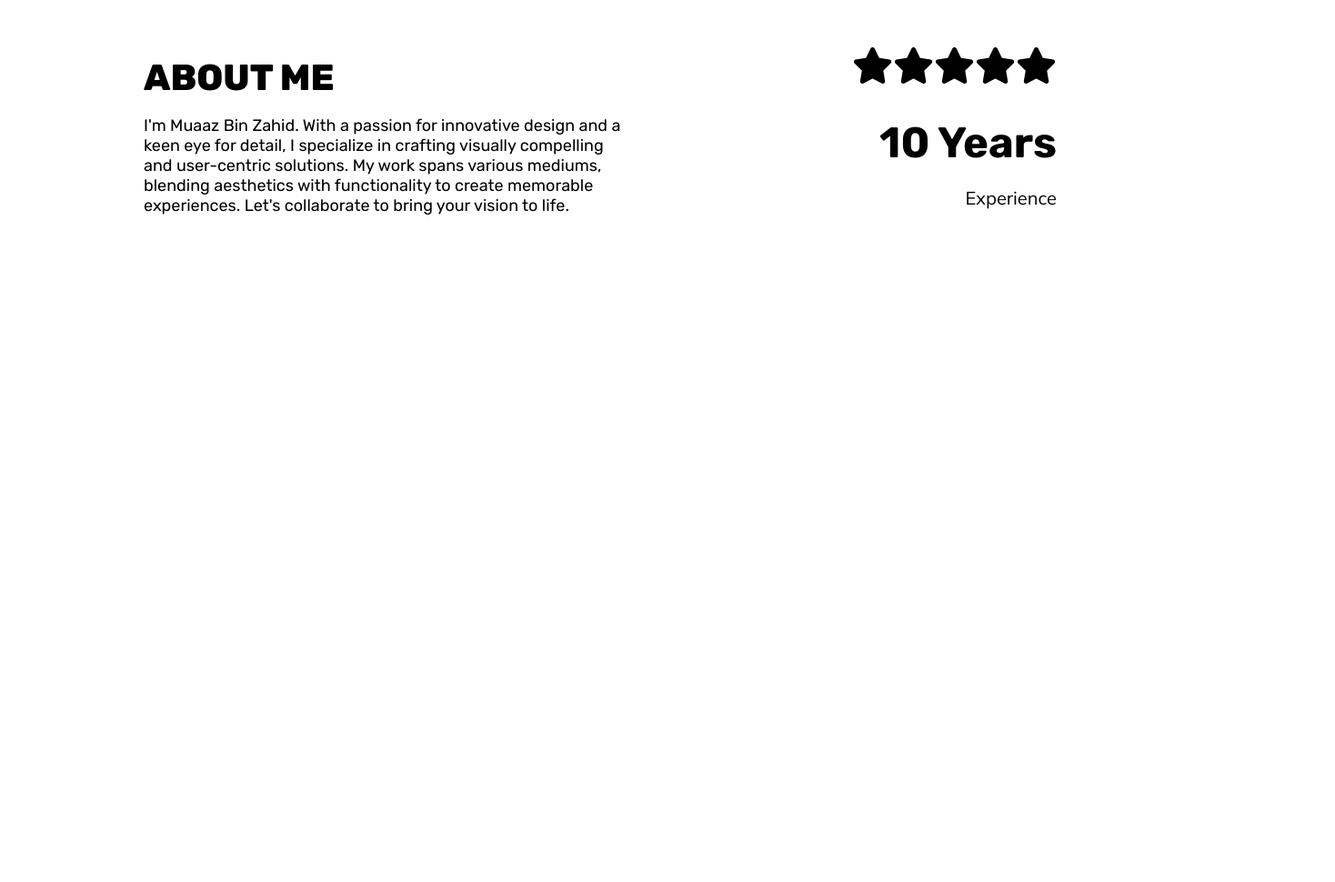
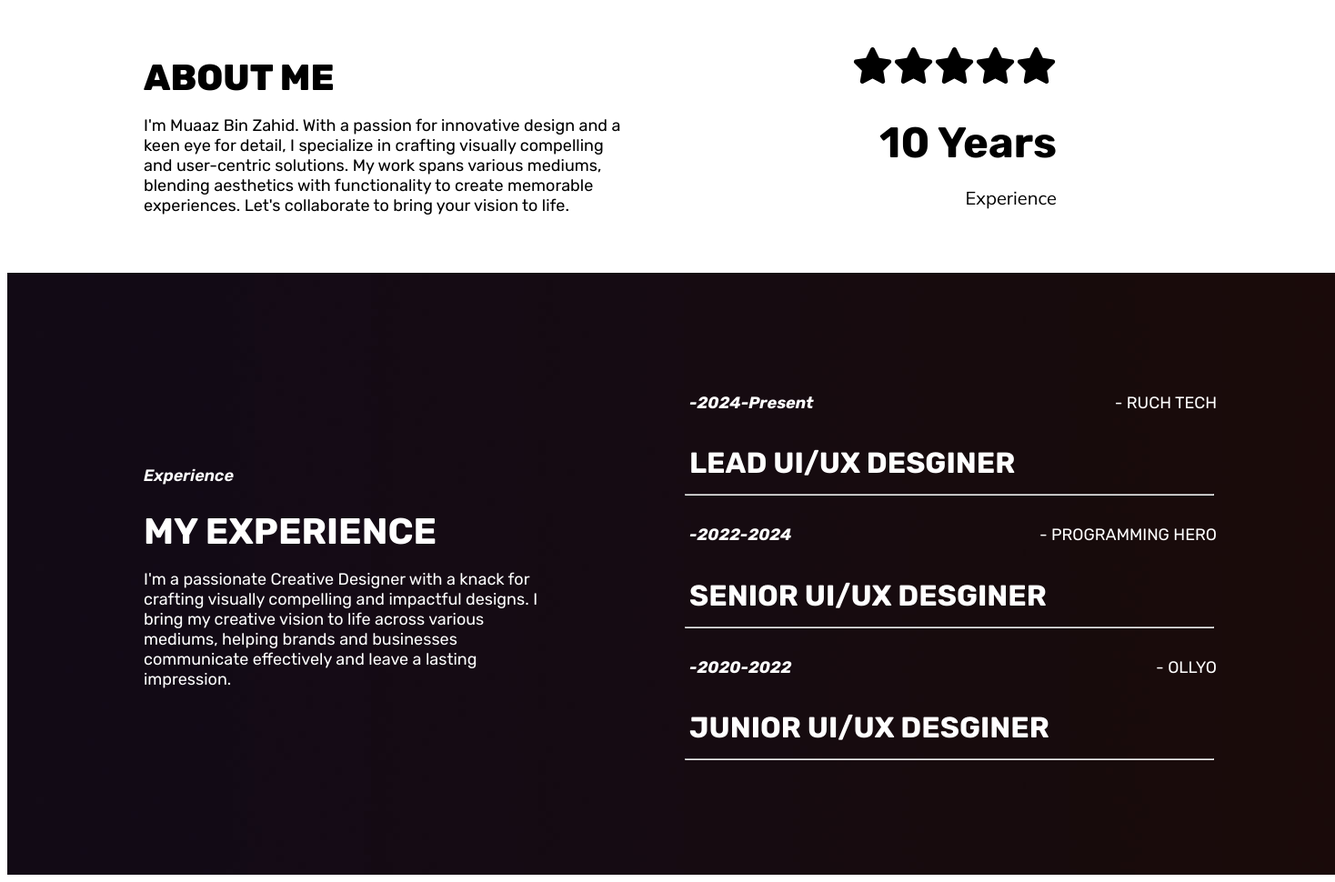
Before and after one commit to muaaz-bin/Bootcamp-A1, a plain HTML site: page index.html in a window 1280 px wide. Shown: the part 892-1862 px from the top of the page at 91% size, 1468 px wide, since content can reach past the window. Before the commit the page ends 1192 px from the top, so only its background shows below. Drawn offline with Linux system fonts and the light colour scheme.

Commit message:
experience section added

```diff
--- a/index.html
+++ b/index.html
@@ -45,9 +45,12 @@
                 <!-- <button class="btn-pri">Portfolio <i class="fa fa-arrow-right" aria-hidden="true"></i></button>
                 <button class="btn-sec"><i class="fa-solid fa-phone"></i> Hire me</button> -->
                 <div class="hire">
-                    <div> <button class="btn-pri">Portfolio <i class="fa fa-arrow-right" aria-hidden="true"></i></button>
+                    <div> <button class="btn-pri">Portfolio <i class="fa fa-arrow-right"
+                                aria-hidden="true"></i></button>
                     </div>
-                    <div class="hd"><h1 class="ht">Hire me</h1></div>
+                    <div class="hd">
+                        <h1 class="ht">Hire me</h1>
+                    </div>
                 </div>
                 <div class="social"><i class="fa fa-facebook-square" aria-hidden="true"></i> <i
                         class="fa fa-twitter-square" aria-hidden="true"></i> <i class="fa fa-instagram"
@@ -61,17 +64,69 @@
     <div class="about-me">
         <div class="about-text">
             <h1 class="at">ABOUT ME</h1>
-        <P class="ad">I'm Muaaz Bin Zahid. With a passion for innovative design and a keen eye for detail, I specialize
+            <P class="ad">I'm Muaaz Bin Zahid. With a passion for innovative design and a keen eye for detail, I
+                specialize
                 in crafting
                 visually compelling and user-centric solutions. My work spans various mediums, blending aesthetics with
                 functionality to create memorable experiences. Let's collaborate to bring your vision to life.</P>
         </div>
         <div class="exp">
-        <h1 class="star"><i class="fa fa-star" aria-hidden="true"></i><i class="fa fa-star" aria-hidden="true"></i><i
-                class="fa fa-star" aria-hidden="true"></i><i class="fa fa-star" aria-hidden="true"></i><i
-                class="fa fa-star" aria-hidden="true"></i></h1>
+            <h1 class="star"><i class="fa fa-star" aria-hidden="true"></i><i class="fa fa-star"
+                    aria-hidden="true"></i><i class="fa fa-star" aria-hidden="true"></i><i class="fa fa-star"
+                    aria-hidden="true"></i><i class="fa fa-star" aria-hidden="true"></i></h1>
             <h1 class="ten">10 Years</h1>
             <p class="expt">Experience</p>
+
+        </div>
+
+    </div>
+
+    <!-- experience section -->
+
+    <div class="experience">
+        <div class="ex-text">
+            <h1 class="ex-1">Experience</h1>
+            <h1 class="ex-2">MY EXPERIENCE</h1>
+            <p class="ex-3">I'm a passionate Creative Designer with a knack for crafting visually compelling and
+                impactful designs. I bring my creative vision to life across various mediums, helping brands and
+                businesses communicate effectively and leave a lasting impression.</p>
+        </div>
+
+        <div class="ex-details">
+            <div class="details-1">
+                <div class="date">
+                    <h1 class="date-1">-2024-Present</h1>
+                    <h1 class="date-2">- RUCH TECH</h1>
+                </div>
+                <h1 class="lead">
+                    LEAD UI/UX DESGINER
+                </h1>
+                <hr class="break">
+            </div>
+            <div class="details-1">
+                <div class="date">
+                    <h1 class="date-1">-2022-2024</h1>
+                    <h1 class="date-2">- PROGRAMMING HERO</h1>
+                </div>
+                <h1 class="lead">
+                    SENIOR UI/UX DESGINER
+                </h1>
+                <hr class="break">
+            </div>
+            <div class="details-1">
+                <div class="date">
+                    <h1 class="date-1">-2020-2022</h1>
+                    <h1 class="date-2">- OLLYO</h1>
+                </div>
+                <h1 class="lead">
+                    JUNIOR UI/UX DESGINER
+                </h1>
+                <hr class="break">
+            </div>
+
+                </div>
+            </div>
+        </div>
 
         </div>
 
--- a/styles/portfolio.css
+++ b/styles/portfolio.css
@@ -55,6 +55,7 @@
       cursor: pointer;
       /* padding-left: 10px; */
   }
+
   .ruch {
       color: #FF5400;
       font-family: Mulish;
@@ -182,7 +183,7 @@
       margin-bottom: 15px;
   }
 
-.hire{
+  .hire {
       width: 310px;
       height: 52px;
       border-radius: 50px;
@@ -196,12 +197,12 @@
       background-color: #a29f9f;
   }
 
-.hd{
+  .hd {
       margin-bottom: 10px;
       margin-top: -8px;
   }
 
-.ht{
+  .ht {
       font-family: Rubik;
       font-style: normal;
       font-weight: 400;
@@ -231,6 +232,7 @@
       margin-right: 10px;
       /* padding-left: 10px; */
   }
+
   .btn-sec {
       max-width: 174px;
       height: 52px;
@@ -255,14 +257,14 @@
       /* padding-left: 10px; */
   }
 
-    .social{
+  .social {
       margin-top: 20px;
       font-size: 40px;
       padding-left: 20px;
   }
 
 
-.profile-pic{
+  .profile-pic {
       margin-left: 0px;
       /* padding: 30px 30px 0px 50px; */
       /* padding-right: 200px; */
@@ -270,7 +272,7 @@
       /* background: no-repeat; */
   }
 
-.dhaka{
+  .dhaka {
       color: #FF5400;
       font-size: 40px;
       font-style: normal;
@@ -278,7 +280,7 @@
       font-family: Rubik;
   }
 
-.about-me{
+  .about-me {
       margin-top: 50px;
       display: flex;
       padding: 30px 30px 0px 150px;
@@ -289,7 +291,7 @@
       margin-bottom: 50px;
   }
 
-.at{
+  .at {
       font-size: 40px;
       font-style: normal;
       font-family: Rubik;
@@ -297,7 +299,8 @@
       color: black;
       margin-bottom: 0px;
   }
-.ad{
+
+  .ad {
       font-size: 18px;
       font-style: normal;
       font-family: Rubik;
@@ -306,11 +309,12 @@
       margin-bottom: 0px;
       width: 541px;
   }
-.star{
+
+  .star {
       flood-color: #FF5400;
   }
 
-.ten{
+  .ten {
       font-size: 47px;
       font-style: normal;
       font-family: Rubik;
@@ -318,7 +322,8 @@
       color: black;
       margin-bottom: 0px;
   }
-.exp{
+
+  .exp {
       font-size: 20px;
       font-style: normal;
       font-family: Rubik;
@@ -328,9 +333,105 @@
       text-align: right;
       margin-top: -1px;
   }
-.exp{
+
+  .exp {
       padding-right: 80px;
   }
+
+  .experience {
+      background-image: url(../Images/Untitled-2.jpg);
+      width: 1280px;
+      height: 632px;
+      display: flex;
+      padding: 30px 30px 0px 150px;
+
+  }
+
+  .ex-text {
+      margin-top: 170px;
+
+  }
+
+  .ex-1 {
+      font-size: 18px;
+      font-style: italic;
+      font-family: Rubik;
+      font-weight: 600;
+      color: white;
+      margin-bottom: 10px;
+      /* margin-bottom: 0px;
+        text-align: right;
+        margin-top: -1px; */
+  }
+
+  .ex-2 {
+      font-size: 40px;
+      font-style: normal;
+      font-family: Rubik;
+      font-weight: 700;
+      color: white;
+      margin-bottom: 15px;
+  }
+
+  .ex-3 {
+      font-size: 18px;
+      font-style: normal;
+      font-family: Rubik;
+      font-weight: 400;
+      color: white;
+      margin-bottom: 15px;
+      width: 460px;
+  }
+
+  .ex-details {
+      width: 580px;
+      margin-top: 90px;
+      margin-left: 140px;
+  }
+
+  .date {
+      display: flex;
+      width: 580px;
+  }
+
+  .date-1 {
+      font-size: 18px;
+      font-style: italic;
+      font-family: Rubik;
+      font-weight: 700;
+      color: white;
+      margin-bottom: 15px;
+      width: 460px;
+  }
+
+  .date-2 {
+      font-size: 18px;
+      font-style: normal;
+      font-family: Rubik;
+      font-weight: 400;
+      color: white;
+      margin-bottom: 15px;
+      width: 460px;
+      text-align: right;
+  }
+
+  .lead {
+      font-size: 32px;
+      font-style: normal;
+      font-family: Rubik;
+      font-weight: 700;
+      color: white;
+      margin-bottom: 15px;
+      /* width: 460px; */
+  }
+
+  .break {
+      width: 580px;
+      margin-left: -5px;
+      margin-bottom: 20px;
+  }
+
+
 
 
 
@@ -383,14 +484,35 @@
           display: none;
       }
 
-.hire{
+      .hire {
           width: 350px;
           height: 80px;
       }
 
-.btn-pri{
+      .btn-pri {
           /* width: 400px; */
           height: 80px;
+      }
+
+      .experience {
+          flex-direction: column;
+          height: 1200px;
+          max-width: 580px;
+          padding-left: 0px;
+          padding-right: 25px;
+          margin-left: -40px;
+          margin-right: 20px;
+      }
+
+      .ex-details {
+          margin-left: 0px;
+          margin-right: 0px;
+          width: 580px;
+      }
+
+      .break {
+          margin: 0px;
+          max-width: 580px;
       }
 
       .banner {
@@ -406,6 +528,7 @@
           border: solid;
           border: 2px;
       }
+
       .about-me {
           max-width: 500px;
           height: auto;
@@ -419,7 +542,8 @@
           border: solid;
           border: 2px;
       }
-    .profile-pic{
+
+      .profile-pic {
           max-width: 600px;
           padding: 0px;
       }
@@ -435,4 +559,5 @@
           font-size: 21.543px;
           margin-left: 0px;
           margin-right: 0px;
-    }}
+      }
+  }
```
Lines whose indentation alone changed are shown as unchanged.
